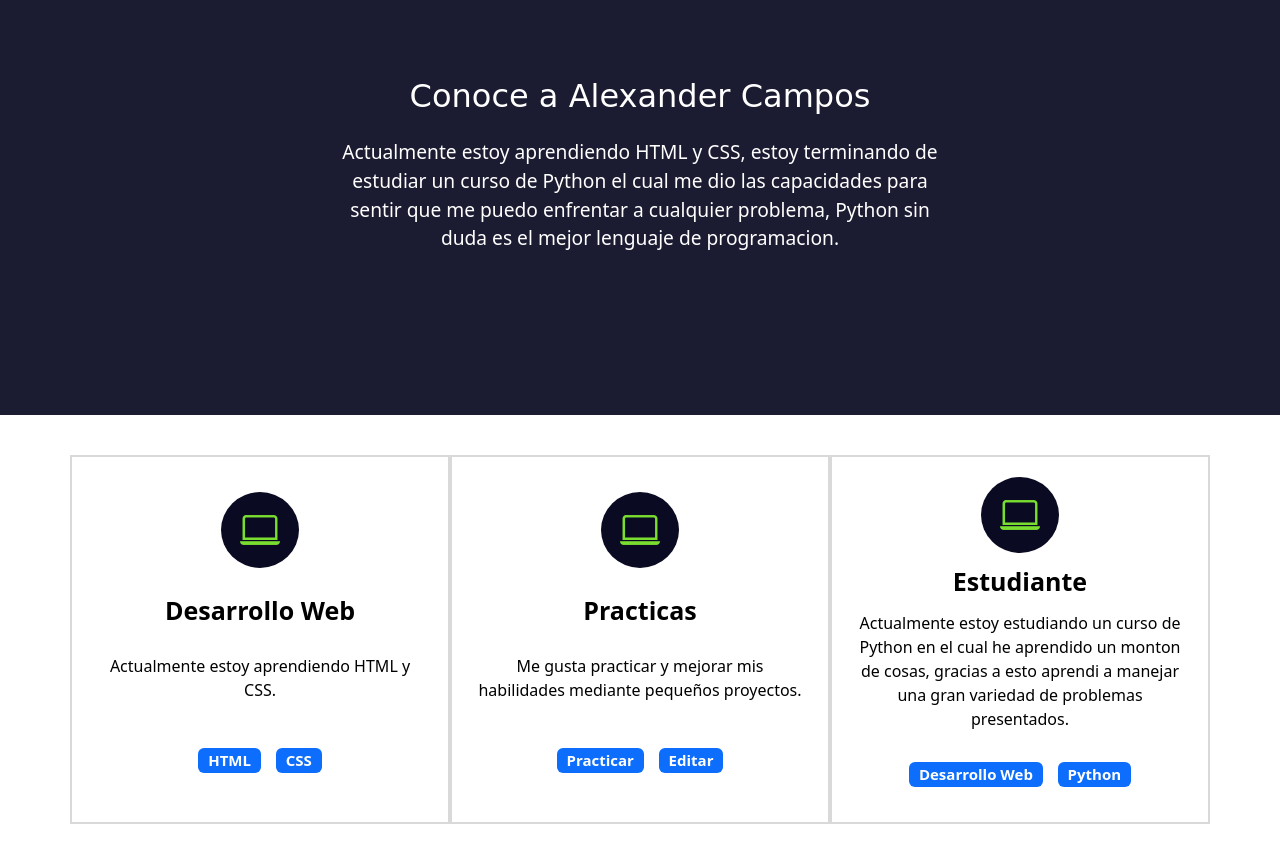
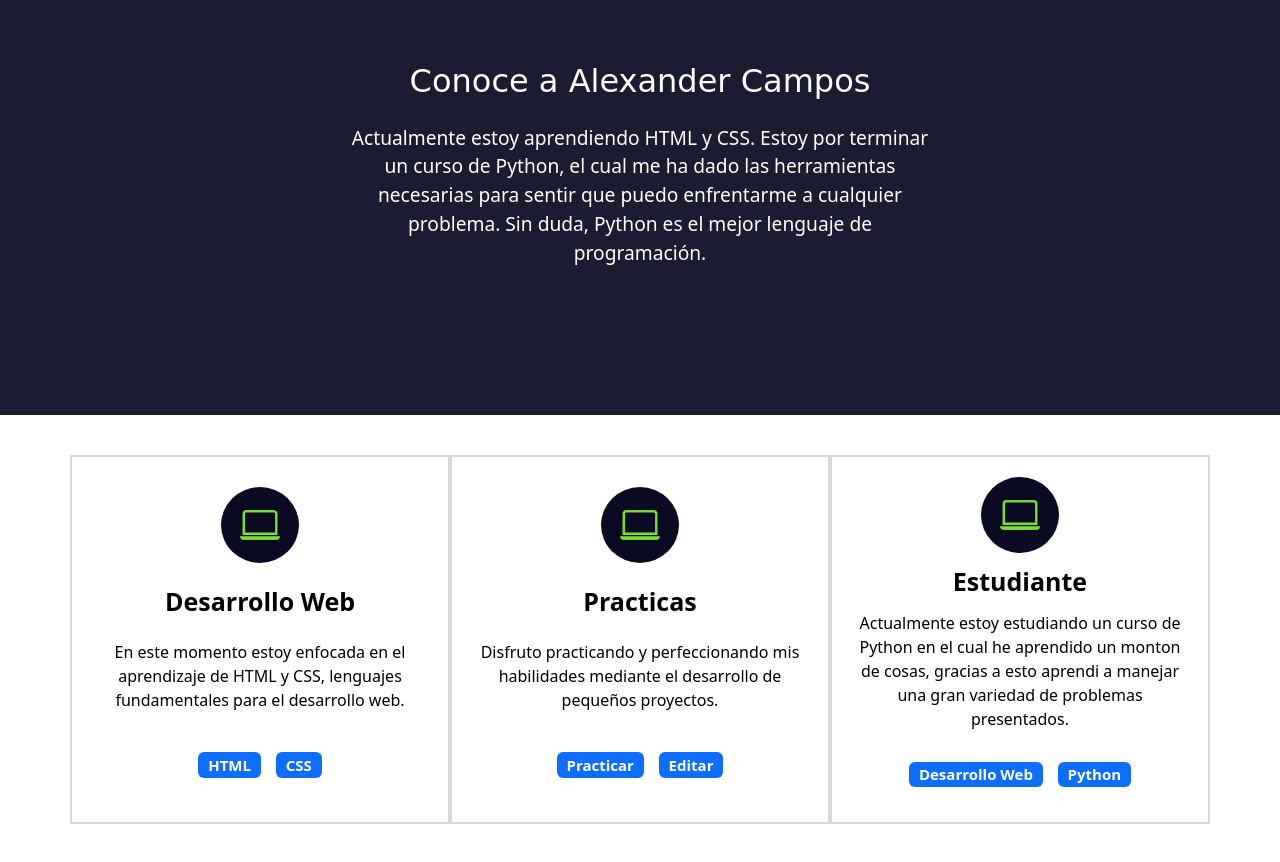
Before and after one commit to Srryadp/Srryadp.github.io, a plain HTML site: page index.html in a window 1280 px wide. Shown: the part 980-1842 px from the top of the page. Drawn offline with nearby package versions, Linux system fonts and the light colour scheme; a web font is replaced by a local one.

Commit message:
correcion de errores en index.html

```diff
--- a/index.html
+++ b/index.html
@@ -64,7 +64,7 @@
     <section id="sobre-mi" class="sobre-mi seccion-oscura">
       <div class="contenedor">
         <h2 class="seccion-titulo">Conoce a Alexander Campos</h2>
-        <p class="seccion-texto">Actualmente estoy aprendiendo HTML y CSS, estoy terminando de estudiar un curso de Python el cual me dio las capacidades para sentir que me puedo enfrentar a cualquier problema, Python sin duda es el mejor lenguaje de programacion.</p>
+        <p class="seccion-texto">Actualmente estoy aprendiendo HTML y CSS. Estoy por terminar un curso de Python, el cual me ha dado las herramientas necesarias para sentir que puedo enfrentarme a cualquier problema. Sin duda, Python es el mejor lenguaje de programación.</p>
       </div>
     </section>
 
@@ -76,7 +76,7 @@
           <div class="columna col-12 col-md-4">
             <i class="bi bi-laptop"></i>
             <p class="experiencia-titulo">Desarrollo Web</p>
-            <p>Actualmente estoy aprendiendo HTML y CSS.</p>
+            <p>En este momento estoy enfocada en el aprendizaje de HTML y CSS, lenguajes fundamentales para el desarrollo web.</p>
             <div class="badges-contenedor">
               <span class="badge text-bg-primary">HTML</span>
               <span class="badge text-bg-primary">CSS</span>
@@ -86,7 +86,7 @@
           <div class="columna col-12 col-md-4">
             <i class="bi bi-laptop"></i>
             <p class="experiencia-titulo">Practicas</p>
-            <p>Me gusta practicar y mejorar mis habilidades mediante pequeños proyectos.</p>
+            <p>Disfruto practicando y perfeccionando mis habilidades mediante el desarrollo de pequeños proyectos.</p>
             <div class="badges-contenedor">
               <span class="badge text-bg-primary">Practicar</span>
               <span class="badge text-bg-primary">Editar</span>
```
